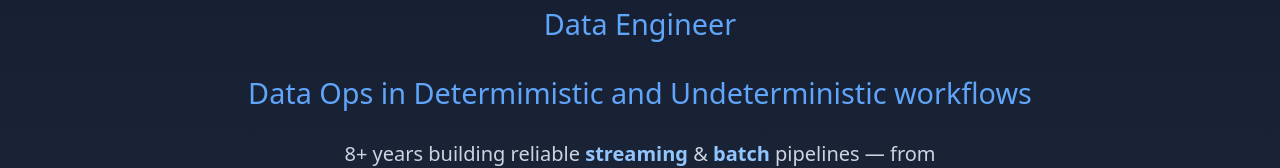
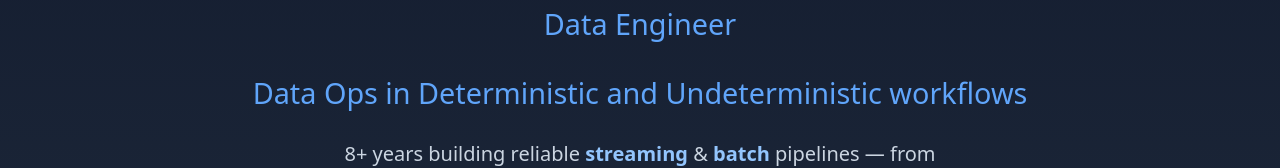
Before and after one commit to addictHex/effective-tribble, a plain HTML site: page index.html in a window 1280 px wide. Shown: the part 396-564 px from the top of the page. Drawn offline with Linux system fonts and the light colour scheme.

Commit message:
Fix typo in 'Deterministic' workflow description

```diff
--- a/index.html
+++ b/index.html
@@ -289,7 +289,7 @@
 
       <h1>Mayur Gosai</h1>
       <div class="title">Data Engineer</div>
-      <div class="title">Data Ops in Determimistic and Undeterministic workflows</div>
+      <div class="title">Data Ops in Deterministic and Undeterministic workflows</div>
 
       <div class="tagline">
         8+ years building reliable <strong>streaming</strong> & <strong>batch</strong> pipelines — from landing zone to modeling
```
